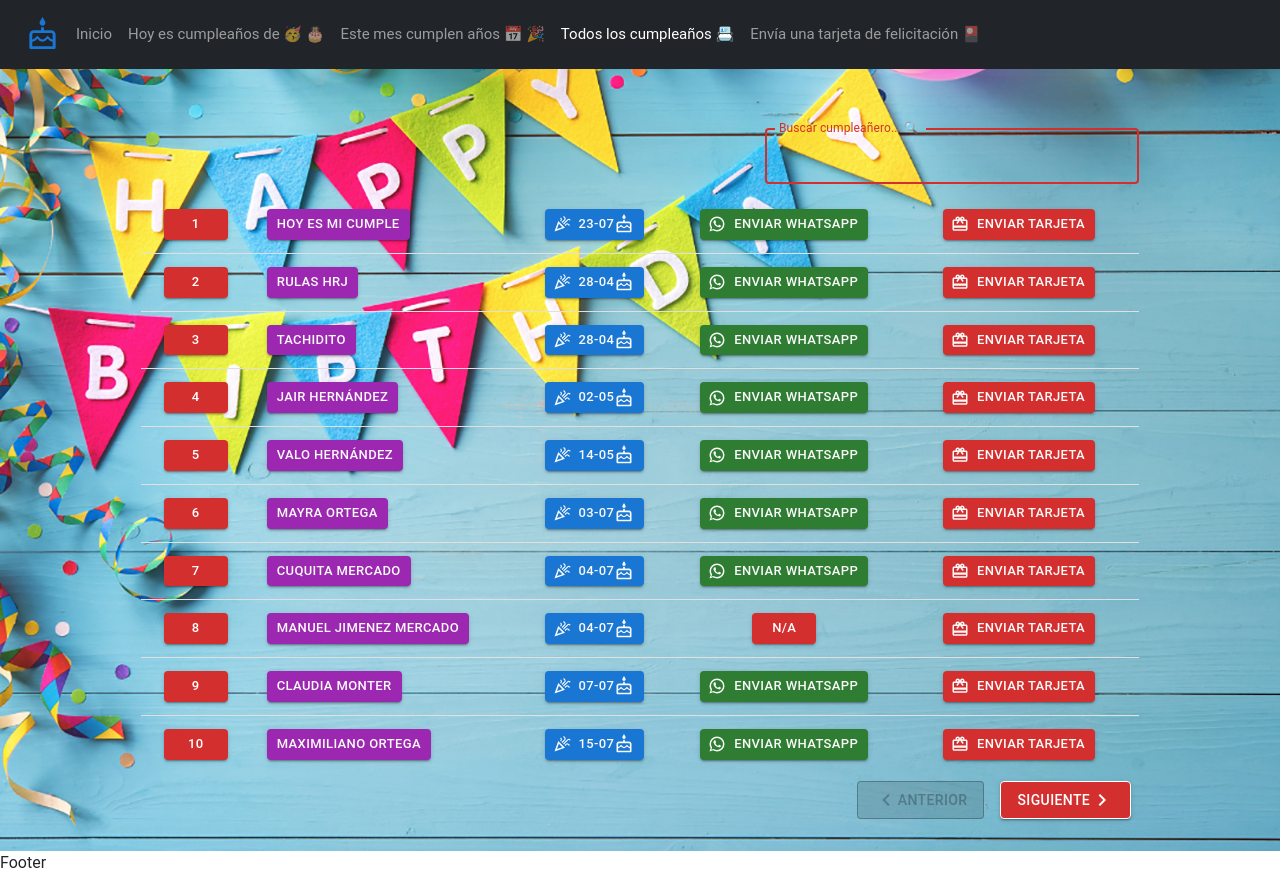
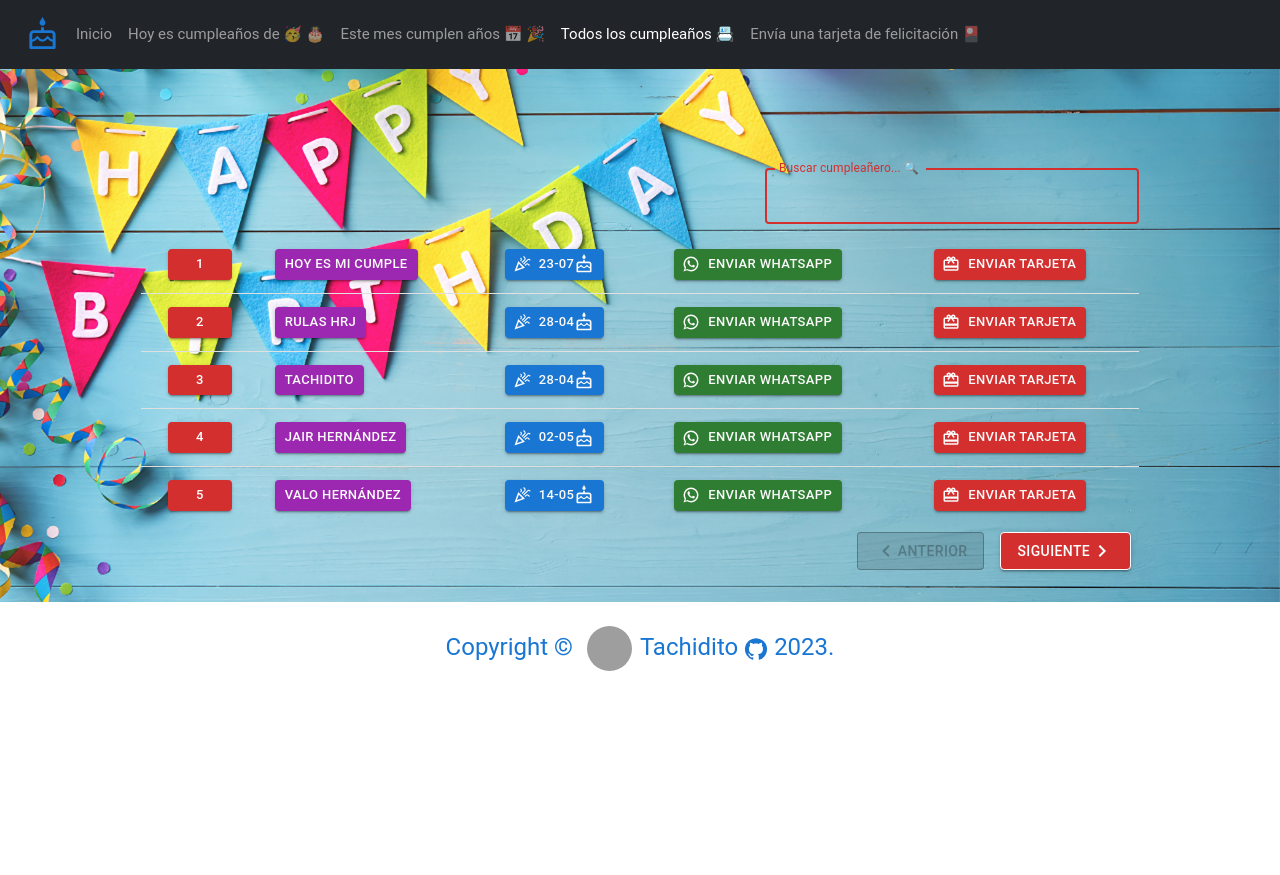
Before and after one commit to AxMar1221/app-cumpleanios, a React (Vite) app: page /birthTable in a window 1280 px wide. After the commit the page ends 800 px from the top, so only its background shows below. Built offline with nearby package versions, Linux system fonts and the light colour scheme; grey boxes are pictures that could not be loaded; the HTML template or start-up script is replaced by a standard one.

Commit message:
footer done/al pages details 02

```diff
--- a/src/components/pages/BirthdayOfTheDay.jsx
+++ b/src/components/pages/BirthdayOfTheDay.jsx
@@ -39,8 +39,8 @@ export const BirthdayOfTheDay = () => {
   };
   return (
     <>
-      <CardContent className="birth__month" sx={{ paddingTop: 15 }}>
-        <Typography align="left" variant="h3" color="error">
+      <CardContent className="birth__month" sx={{ paddingTop: 10 }}>
+        <Typography align="left" variant="h5" color="error">
           📅 🎉 Cumpleaños de hoy 🥳 🎂
         </Typography>
 
--- a/src/components/pages/BirthdayTable.jsx
+++ b/src/components/pages/BirthdayTable.jsx
@@ -23,7 +23,7 @@ import {
 } from "@mui/icons-material";
 import { Link } from "react-router-dom";
 
-const itemsPerPage = 10;
+const itemsPerPage = 5;
 
 export const BirthdayTable = () => {
   const [currentPage, setCurrentPage] = useState(0);
@@ -81,7 +81,7 @@ export const BirthdayTable = () => {
 
   return (
     <>
-      <CardContent className="birth__table" sx={{ paddingTop: 15 }}>
+      <CardContent className="birth__table" sx={{ paddingTop: 20 }}>
         <Grid container>
           <Grid
             container
--- a/src/components/pages/BirthdaysOfMonth.jsx
+++ b/src/components/pages/BirthdaysOfMonth.jsx
@@ -39,8 +39,8 @@ export const BirthdaysOfMonth = () => {
 
   return (
     <>
-      <CardContent className="birth__month" sx={{ paddingTop: 15 }}>
-        <Typography align="left" variant="h3" color="error">
+      <CardContent className="birth__month" sx={{ paddingTop: 10 }}>
+        <Typography align="left" variant="h5" color="error">
           📅 🎉 Cumpleaños del Mes 🥳 🎂
         </Typography>
 
--- a/src/index.css
+++ b/src/index.css
@@ -22,7 +22,7 @@ body {
 }
 .birth__month {
   width: 100%;
-  height: 650px;
+  height: 600px;
   text-transform: uppercase;
   background: url(./assets/happy-birthday-background-02.jpeg);
   background-repeat: no-repeat;
--- a/src/shared/Footer.jsx
+++ b/src/shared/Footer.jsx
@@ -1,7 +1,34 @@
+import { GitHub } from "@mui/icons-material";
+import { Avatar, Box, IconButton, Link, Typography } from "@mui/material";
 
+function Copyright() {
+  return (
+    <Typography variant="h5" color="primary" align="center">
+      {"Copyright © "}
+      <IconButton>
+        <Avatar
+          alt="Tachi GitHub"
+          src="https://avatars.githubusercontent.com/u/85906328?v=4"
+          sx={{ width: 45, height: 45 }}
+        />
+      </IconButton>
+      <Link
+        underline="none"
+        color="inherit"
+        href="https://github.com/AxMar1221"
+      >
+        Tachidito <GitHub />
+      </Link>{" "}
+      {new Date().getFullYear()}
+      {"."}
+    </Typography>
+  );
+}
 
 export const Footer = () => {
   return (
-    <div>Footer</div>
-  )
-}
+    <Box sx={{ color: "primary", p: 2 }} component="footer">
+      <Copyright />
+    </Box>
+  );
+};
```
